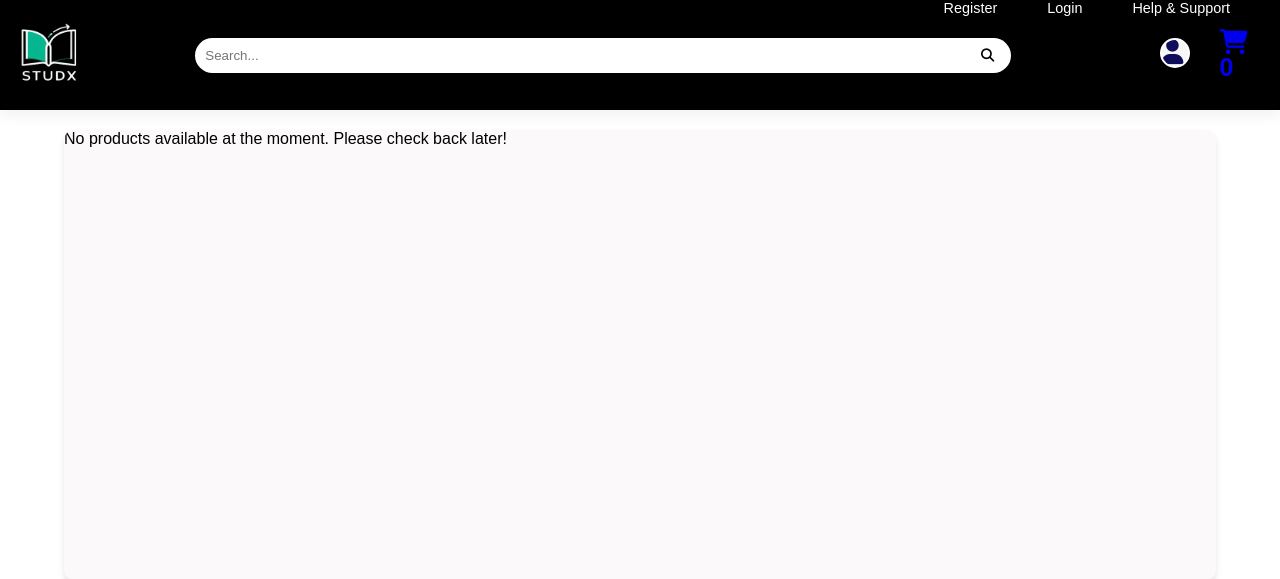
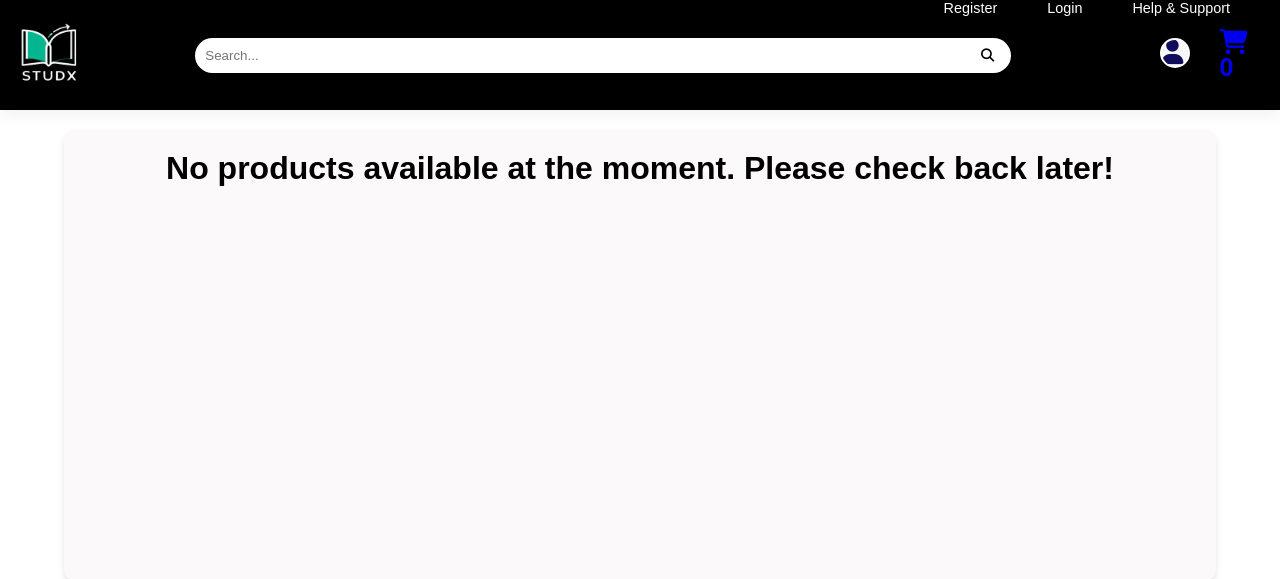
Before and after one commit to Rabinn1011/StudentMart, a Django app: page /cart/ in a window 1280 px wide. Shown: the top 579 px of the page. Run offline with Django 5.2, Linux system fonts and the light colour scheme.

Commit message:
kehiii mithhooo baata garaaaaa

```diff
--- a/StudX/cart/templates/cart_summary.html
+++ b/StudX/cart/templates/cart_summary.html
@@ -2,7 +2,7 @@
 {% block content %}
     <div class="form-container">
 {% if cart_products.exists %}
-    Item in Your Cart
+    <p class="heading"> Item in Your Cart</p>
     {% for product in cart_products %}
         <div class="product-card">
             <img alt="{{ product.name }}" class="product-image" src="{{ product.image.url }}">
@@ -12,7 +12,7 @@
         </div>
     {% endfor %}
 {% else %}
-    <p >No products available at the moment. Please check back later!</p>
+    <p class="heading">No products available at the moment. Please check back later!</p>
 {% endif %}
     </div>
     <script>
--- a/StudX/store/templates/search_results.html
+++ b/StudX/store/templates/search_results.html
@@ -4,9 +4,9 @@
     <section>
 
 
+ <div class="form-container">
+    {% if results %}
 
-    {% if results %}
-        <div class="form-container">
          <h1>Search Results for "{{ query }}"</h1>
         {% for product in results %}
 
@@ -19,7 +19,7 @@
             </div>
         {% endfor %}
     {% else %}
-        <p>No products found.</p>
+        <p class="heading">No products found.</p>
     {% endif %}
 </div>
 </div>
```
Also changed, not shown: StudX/db.sqlite3.
